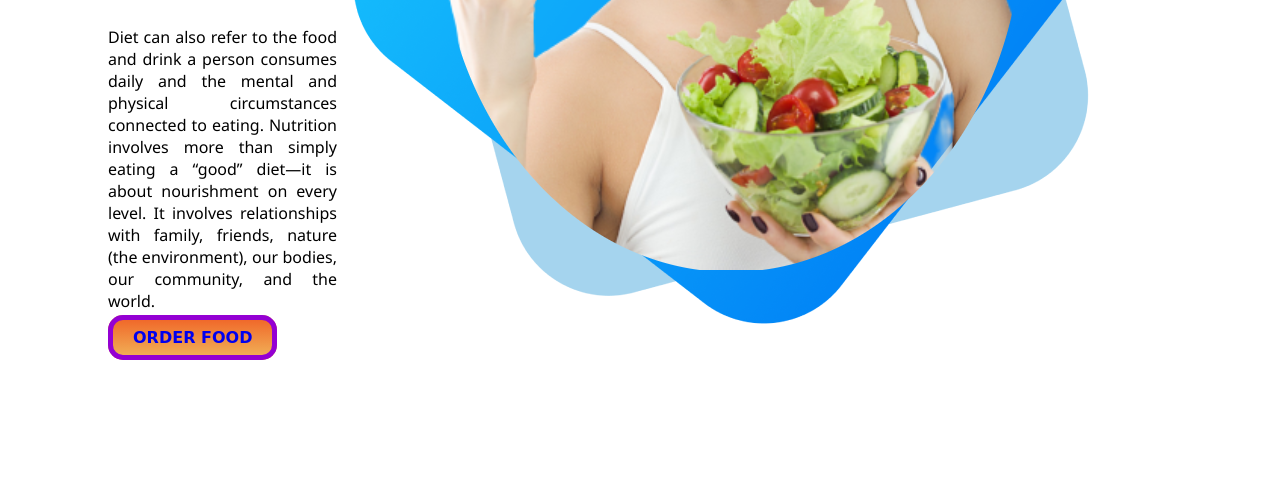
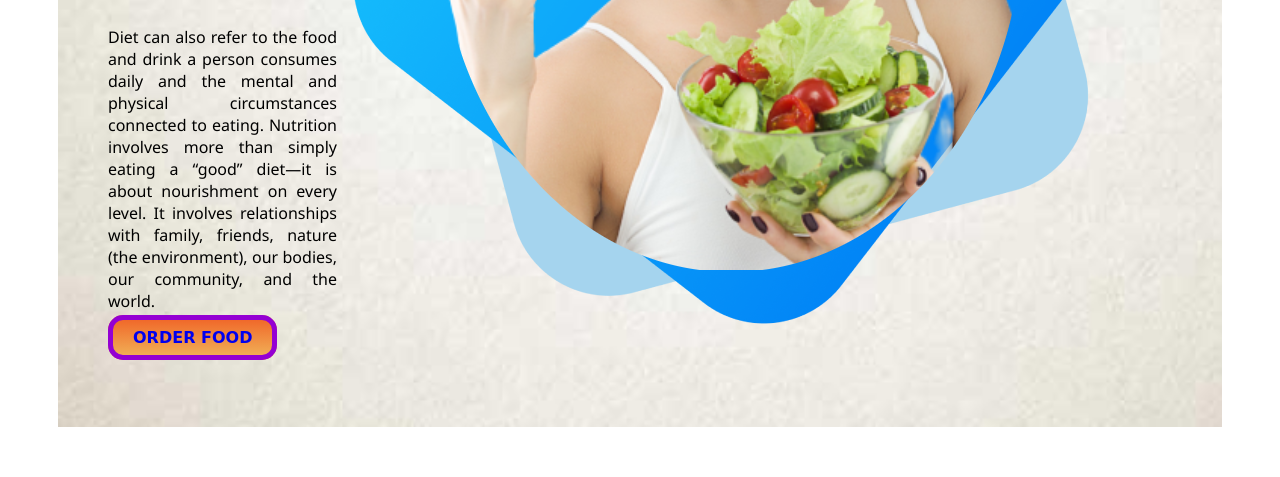
Before and after one commit to sarkarhalim/food-diet-nutrition, a plain HTML site: page index.html in a window 1280 px wide. Shown: the part 556-1033 px from the top of the page. Drawn offline with Linux system fonts and the light colour scheme; a web font is replaced by a local one.

Commit message:
background added

```diff
--- a/index.html
+++ b/index.html
@@ -14,7 +14,7 @@
     <link rel="stylesheet" href="style.css">
 </head>
 <body>
-    <section class="flexible-container">
+    <section class="top-banner flexible-container">
         <div class="half-width">
             <h1>Want to <span class="highlighted-text">Skip</span>  Diet?</h1>
             <h1> Eat our Healthy Food</h1>
--- a/style.css
+++ b/style.css
@@ -28,3 +28,8 @@ div p {
   border-color: darkviolet;
   border-radius: 15px;
 }
+.top-banner {
+  background-image: url(images/background-solid.jpg);
+  background-repeat: no-repeat;
+  background-size: cover;
+}
```
Also changed, not shown: images/background-solid.jpg (added), images/topbanner-background.jpg (added).
